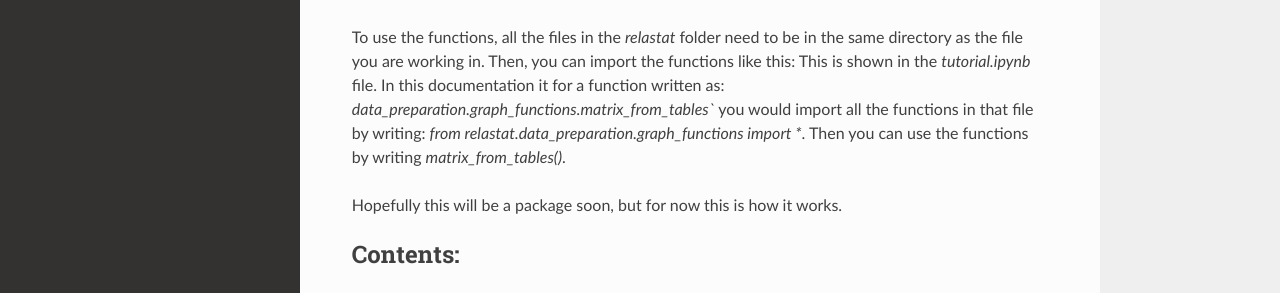
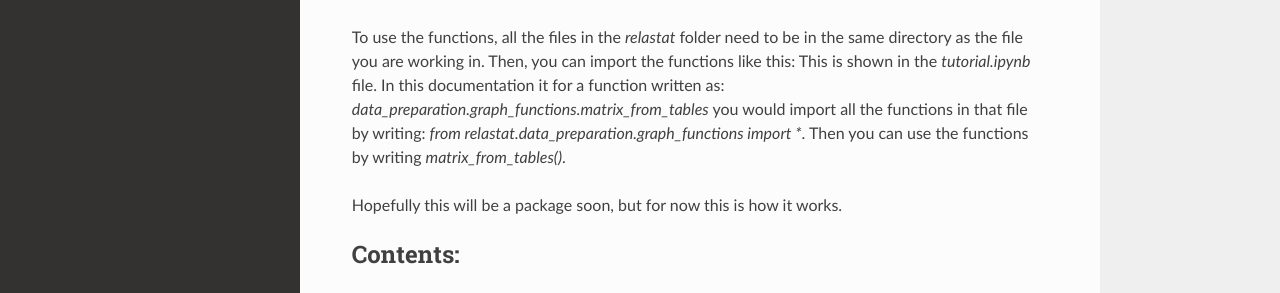
Before and after one commit to anniegray52/relastat, a Sphinx documentation site: the page built from docs/index.rst, in a window 1280 px wide and 950 px high. Shown: the part 206-499 px from the top of the window. Built offline with Sphinx 7.4.7 and the Read the Docs theme 2.0.0, drawn with Linux system fonts in a browser that asks for light colours; pages that are not in the unit, such as notebooks, are missing from menus.

```diff
--- a/docs/index.rst
+++ b/docs/index.rst
@@ -10,7 +10,7 @@ This has the documentation for RelaStat, a Python package for statistical
 analysis of relational data.  The way it is written in here might be a bit confusing because it isn't actually a package yet.
 
 To use the functions, all the files in the `relastat` folder need to be in the same directory as the file you are working in.  Then, you can import the functions like this:
-This is shown in the `tutorial.ipynb` file. In this documentation it for a function written as: `data_preparation.graph_functions.matrix_from_tables`` you would import
+This is shown in the `tutorial.ipynb` file. In this documentation it for a function written as: `data_preparation.graph_functions.matrix_from_tables` you would import
 all the functions in that file by writing: `from relastat.data_preparation.graph_functions import *`.  Then you can use the functions by writing `matrix_from_tables()`.
 
 Hopefully this will be a package soon, but for now this is how it works.
```
